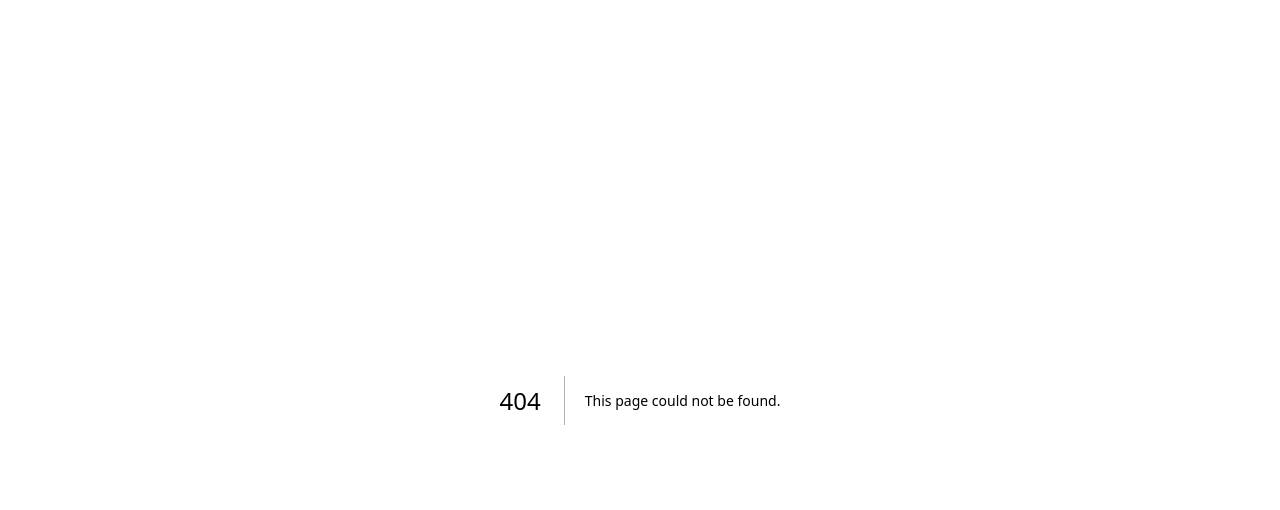
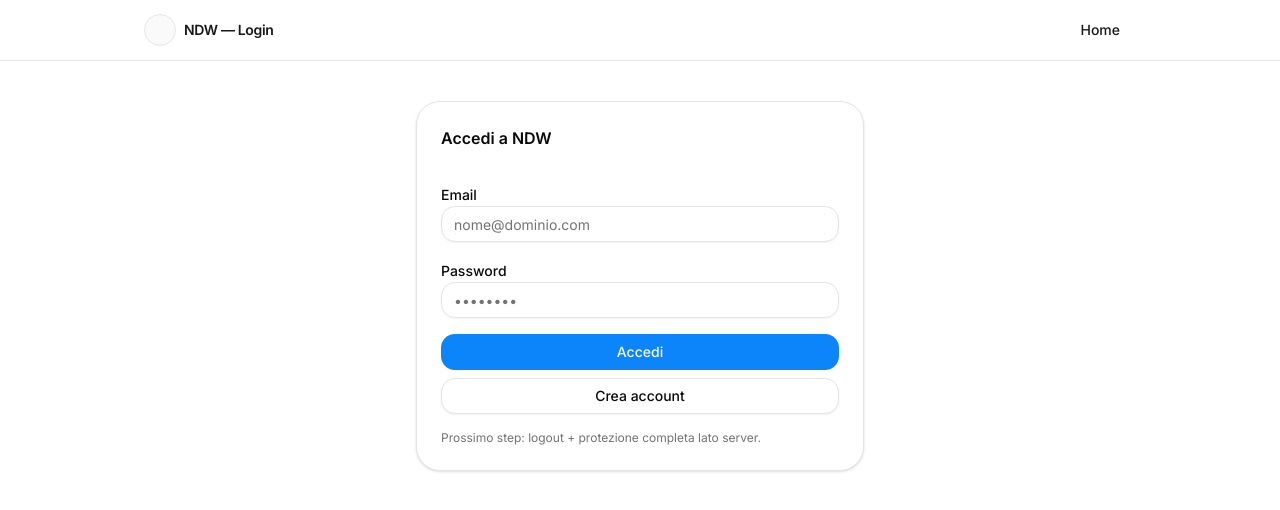
Before and after one commit to NDW-NotaDigitalWorks/ndw-core, a Next.js app: page /login in a window 1280 px wide. Before the commit this address had no page. Shown: the top 510 px of the page. Built offline with nearby package versions, Linux system fonts and the light colour scheme; no server answers.

Commit message:
feat: auth redirect + hub gate + logout

```diff
--- a/app/hub/page.tsx
+++ b/app/hub/page.tsx
@@ -1,23 +1,66 @@
 // app/hub/page.tsx
+"use client";
+
 import Link from "next/link";
+import { useEffect, useState } from "react";
+import { useRouter } from "next/navigation";
+import { supabase } from "@/lib/supabaseClient";
 import { Card, CardContent, CardHeader, CardTitle } from "@/components/ui/card";
 import { Button } from "@/components/ui/button";
 
 export default function HubPage() {
+  const router = useRouter();
+  const [checking, setChecking] = useState(true);
+  const [email, setEmail] = useState<string | null>(null);
+
+  useEffect(() => {
+    (async () => {
+      const { data } = await supabase.auth.getUser();
+      if (!data.user) {
+        router.replace("/login");
+        return;
+      }
+      setEmail(data.user.email ?? null);
+      setChecking(false);
+    })();
+  }, [router]);
+
+  async function onLogout() {
+    await supabase.auth.signOut();
+    router.replace("/login");
+  }
+
+  if (checking) {
+    return (
+      <main className="min-h-dvh bg-white text-neutral-900">
+        <div className="mx-auto w-full max-w-5xl px-4 py-10 text-sm text-neutral-600">
+          Caricamento NDW Hub...
+        </div>
+      </main>
+    );
+  }
+
   return (
     <main className="min-h-dvh bg-white text-neutral-900">
       <header className="sticky top-0 z-10 border-b bg-white/80 backdrop-blur">
         <div className="mx-auto flex w-full max-w-5xl items-center justify-between px-4 py-3">
           <div className="flex items-center gap-2">
             <div className="h-8 w-8 rounded-2xl border bg-neutral-50" />
-            <span className="text-sm font-semibold tracking-tight">NDW Hub</span>
+            <div className="flex flex-col">
+              <span className="text-sm font-semibold tracking-tight">NDW Hub</span>
+              {email && (
+                <span className="text-[11px] text-neutral-500">{email}</span>
+              )}
+            </div>
           </div>
 
           <div className="flex items-center gap-2">
             <Link href="/">
               <Button variant="ghost">Home</Button>
             </Link>
-            <Button>Upgrade</Button>
+            <Button variant="outline" onClick={onLogout}>
+              Logout
+            </Button>
           </div>
         </div>
       </header>
@@ -31,8 +74,8 @@ export default function HubPage() {
             Benvenuto in NDW Hub
           </h1>
           <p className="mt-2 text-sm leading-relaxed text-neutral-600">
-            Qui vedrai i tuoi prodotti attivi, il piano, i KPI e le azioni rapide.
-            (Auth e piani arrivano nella prossima fase.)
+            Ora /hub è accessibile solo dopo login. Nel prossimo step
+            aggiungeremo entitlements e piani Stripe.
           </p>
         </div>
 
@@ -62,10 +105,10 @@ export default function HubPage() {
               <Link href="/routepro">
                 <Button className="w-full justify-start">Apri RoutePro</Button>
               </Link>
-              <Button variant="outline" className="w-full justify-start">
+              <Button variant="outline" className="w-full justify-start" disabled>
                 Gestisci profilo (coming soon)
               </Button>
-              <Button variant="secondary" className="w-full justify-start">
+              <Button variant="secondary" className="w-full justify-start" disabled>
                 Vedi piani (coming soon)
               </Button>
             </CardContent>
@@ -126,6 +169,5 @@ function ProductRow({
   );
 
   if (disabled) return row;
-
   return <Link href={href}>{row}</Link>;
 }
--- /dev/null
+++ b/app/login/page.tsx
@@ -0,0 +1,148 @@
+// app/login/page.tsx
+"use client";
+
+import Link from "next/link";
+import { useEffect, useState } from "react";
+import { useRouter } from "next/navigation";
+import { supabase } from "@/lib/supabaseClient";
+import { Button } from "@/components/ui/button";
+import { Card, CardContent, CardHeader, CardTitle } from "@/components/ui/card";
+import { Input } from "@/components/ui/input";
+
+export default function LoginPage() {
+  const router = useRouter();
+
+  const [email, setEmail] = useState("");
+  const [password, setPassword] = useState("");
+
+  const [loading, setLoading] = useState(false);
+  const [message, setMessage] = useState<string | null>(null);
+
+  // If user already has a session -> go to Hub
+  useEffect(() => {
+    (async () => {
+      const { data } = await supabase.auth.getSession();
+      if (data.session) router.replace("/hub");
+    })();
+  }, [router]);
+
+  async function onLogin() {
+    setMessage(null);
+    setLoading(true);
+
+    try {
+      const { error } = await supabase.auth.signInWithPassword({
+        email,
+        password,
+      });
+
+      if (error) {
+        setMessage(error.message);
+        return;
+      }
+
+      router.push("/hub");
+    } finally {
+      setLoading(false);
+    }
+  }
+
+  async function onSignup() {
+    setMessage(null);
+    setLoading(true);
+
+    try {
+      const { data, error } = await supabase.auth.signUp({
+        email,
+        password,
+      });
+
+      if (error) {
+        setMessage(error.message);
+        return;
+      }
+
+      // If email confirmation is enabled, session may be null until confirmed.
+      if (data.session) {
+        router.push("/hub");
+      } else {
+        setMessage(
+          "Account creato ✅ Controlla la tua email per confermare, poi fai login."
+        );
+      }
+    } finally {
+      setLoading(false);
+    }
+  }
+
+  return (
+    <main className="min-h-dvh bg-white text-neutral-900">
+      <header className="sticky top-0 z-10 border-b bg-white/80 backdrop-blur">
+        <div className="mx-auto flex w-full max-w-5xl items-center justify-between px-4 py-3">
+          <div className="flex items-center gap-2">
+            <div className="h-8 w-8 rounded-2xl border bg-neutral-50" />
+            <span className="text-sm font-semibold tracking-tight">
+              NDW — Login
+            </span>
+          </div>
+
+          <Link href="/">
+            <Button variant="ghost">Home</Button>
+          </Link>
+        </div>
+      </header>
+
+      <section className="mx-auto w-full max-w-5xl px-4 py-10">
+        <div className="mx-auto max-w-md">
+          <Card className="rounded-2xl">
+            <CardHeader>
+              <CardTitle className="text-base">Accedi a NDW</CardTitle>
+            </CardHeader>
+            <CardContent className="space-y-4">
+              <div className="space-y-2">
+                <label className="text-sm font-medium">Email</label>
+                <Input
+                  type="email"
+                  placeholder="nome@dominio.com"
+                  value={email}
+                  onChange={(e) => setEmail(e.target.value)}
+                  autoComplete="email"
+                />
+              </div>
+
+              <div className="space-y-2">
+                <label className="text-sm font-medium">Password</label>
+                <Input
+                  type="password"
+                  placeholder="••••••••"
+                  value={password}
+                  onChange={(e) => setPassword(e.target.value)}
+                  autoComplete="current-password"
+                />
+              </div>
+
+              <div className="flex flex-col gap-2">
+                <Button onClick={onLogin} disabled={loading}>
+                  {loading ? "Attendi..." : "Accedi"}
+                </Button>
+                <Button variant="outline" onClick={onSignup} disabled={loading}>
+                  {loading ? "Attendi..." : "Crea account"}
+                </Button>
+              </div>
+
+              {message && (
+                <div className="rounded-xl border bg-neutral-50 p-3 text-sm text-neutral-700">
+                  {message}
+                </div>
+              )}
+
+              <p className="text-xs text-neutral-500">
+                Prossimo step: logout + protezione completa lato server.
+              </p>
+            </CardContent>
+          </Card>
+        </div>
+      </section>
+    </main>
+  );
+}
--- /dev/null
+++ b/lib/supabaseClient.ts
@@ -0,0 +1,19 @@
+// lib/supabaseClient.ts
+import { createClient } from "@supabase/supabase-js";
+
+/**
+ * NDW Supabase client (public/anon).
+ * NOTE: Uses NEXT_PUBLIC_* env vars so it can be used in the browser.
+ * Do NOT put service_role key here.
+ */
+const supabaseUrl = process.env.NEXT_PUBLIC_SUPABASE_URL;
+const supabaseAnonKey = process.env.NEXT_PUBLIC_SUPABASE_ANON_KEY;
+
+if (!supabaseUrl || !supabaseAnonKey) {
+  // This error helps during local setup if .env.local is missing.
+  throw new Error(
+    "Missing Supabase env vars. Please set NEXT_PUBLIC_SUPABASE_URL and NEXT_PUBLIC_SUPABASE_ANON_KEY in .env.local"
+  );
+}
+
+export const supabase = createClient(supabaseUrl, supabaseAnonKey);
--- a/package.json
+++ b/package.json
@@ -10,6 +10,7 @@
   },
   "dependencies": {
     "@radix-ui/react-slot": "^1.2.4",
+    "@supabase/supabase-js": "^2.90.1",
     "class-variance-authority": "^0.7.1",
     "clsx": "^2.1.1",
     "lucide-react": "^0.562.0",
```
Also changed, not shown: 1 other file (tests, documents, lock files or other folders).
